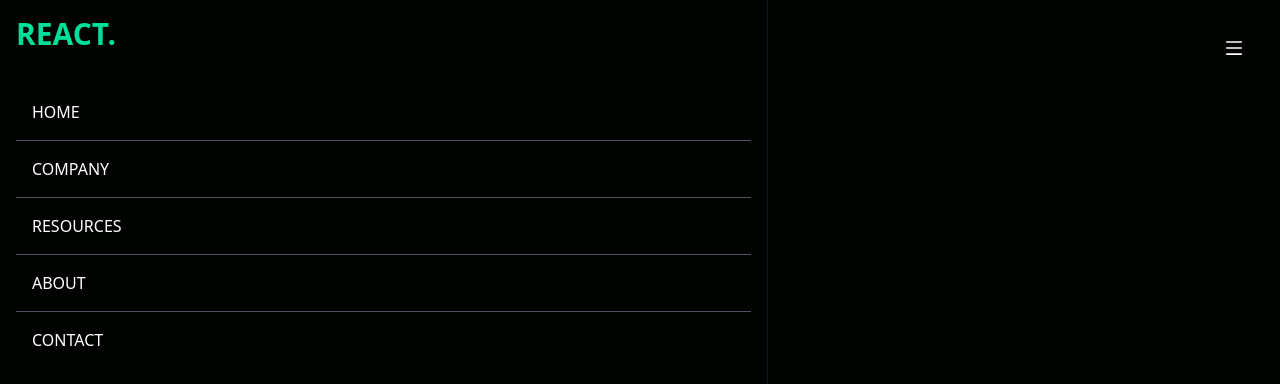
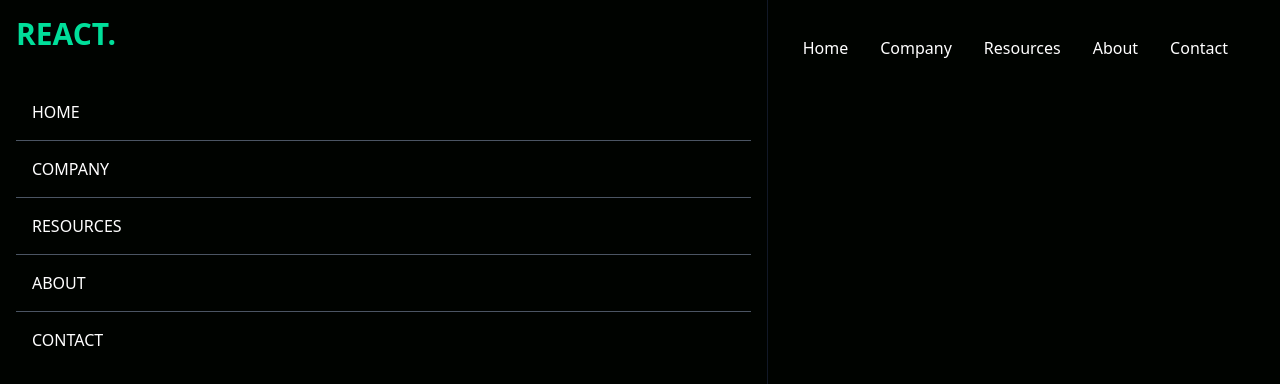
Before and after one commit to GulamMd/data-finance-react-app, a React (Create React App) app in the folder client/: page / in a window 1280 px wide. Shown: the top 384 px of the page. Built offline with nearby package versions, Linux system fonts and the light colour scheme; the HTML template or start-up script is replaced by a standard one.

Commit message:
Navbar functionality for different type of screens

```diff
--- a/client/src/components/Navbar.jsx
+++ b/client/src/components/Navbar.jsx
@@ -1,20 +1,31 @@
-import React from "react";
+import React, { useState } from "react";
 import { AiOutlineClose, AiOutlineMenu } from "react-icons/ai";
+
 const Navbar = () => {
+  const [nav, setNav] = useState(false);
+
+  const handleNav = () => {
+    setNav(!nav);
+  };
+
   return (
     <div className="flex justify-between items-center h-24 max-w-[1240px] mx-auto px-4 text-white">
       <h1 className="w-full text-3xl font-bold text-[#00df9a]">REACT.</h1>
-      <ul className="flex hidden">
+      <ul className="hidden md:flex">
         <li className="p-4">Home</li>
         <li className="p-4">Company</li>
         <li className="p-4">Resources</li>
         <li className="p-4">About</li>
         <li className="p-4">Contact</li>
       </ul>
-      <div>
-        <AiOutlineMenu size={20}></AiOutlineMenu>
+      <div onClick={handleNav} className="block md:hidden">
+        {!nav ? (
+          <AiOutlineClose size={20} />
+        ) : (
+          <AiOutlineMenu size={20}></AiOutlineMenu>
+        )}
       </div>
-      <div className="fixed left-0 top-0 w-[60%] h-full border-r border-r-gray-900 bg-[#000300]">
+      <div className={!nav ? 'fixed left-0 top-0 w-[60%] h-full border-r border-r-gray-900 bg-[#000300] ease-in-out duration-500' : 'fixed left-[-100%]'}>
         <h1 className="w-full text-3xl font-bold text-[#00df9a] m-4">REACT.</h1>
         <ul className="p-4 uppercase">
           <li className="p-4 border-b border-gray-600">Home</li>
```
